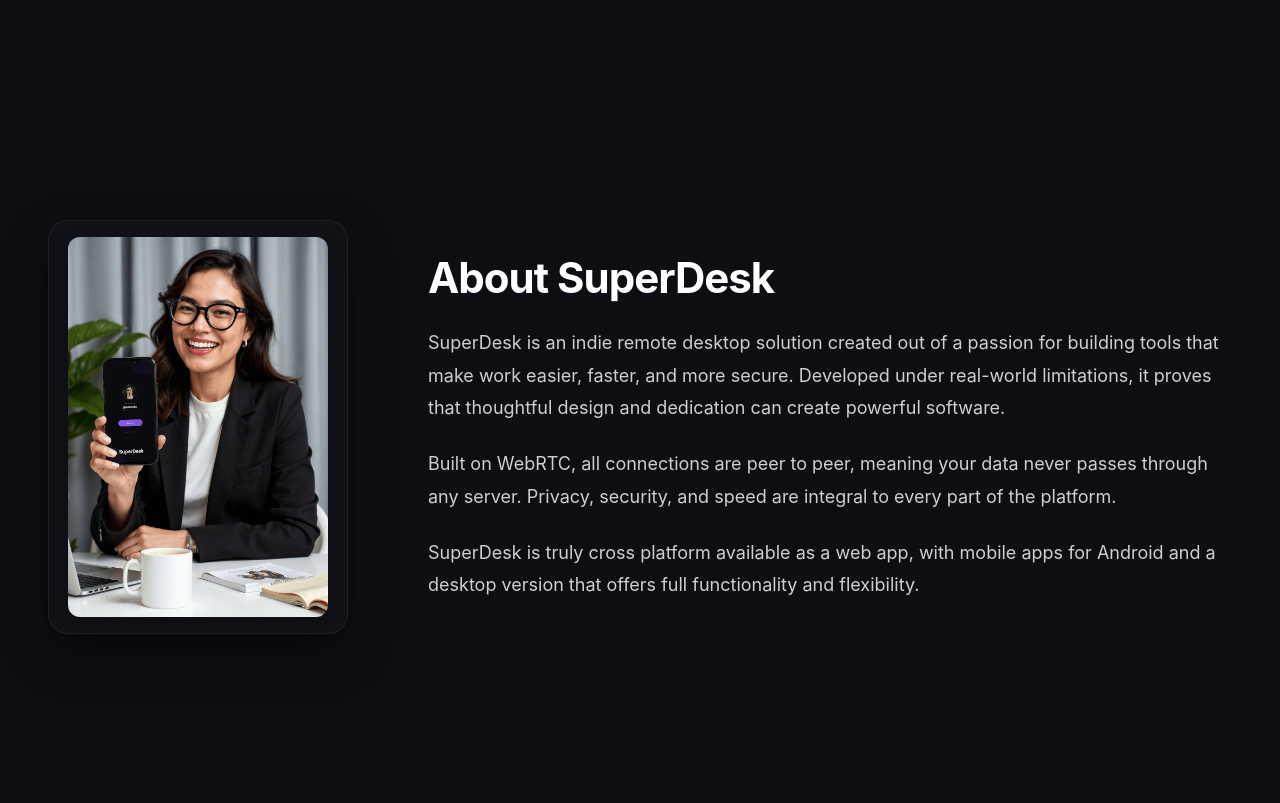
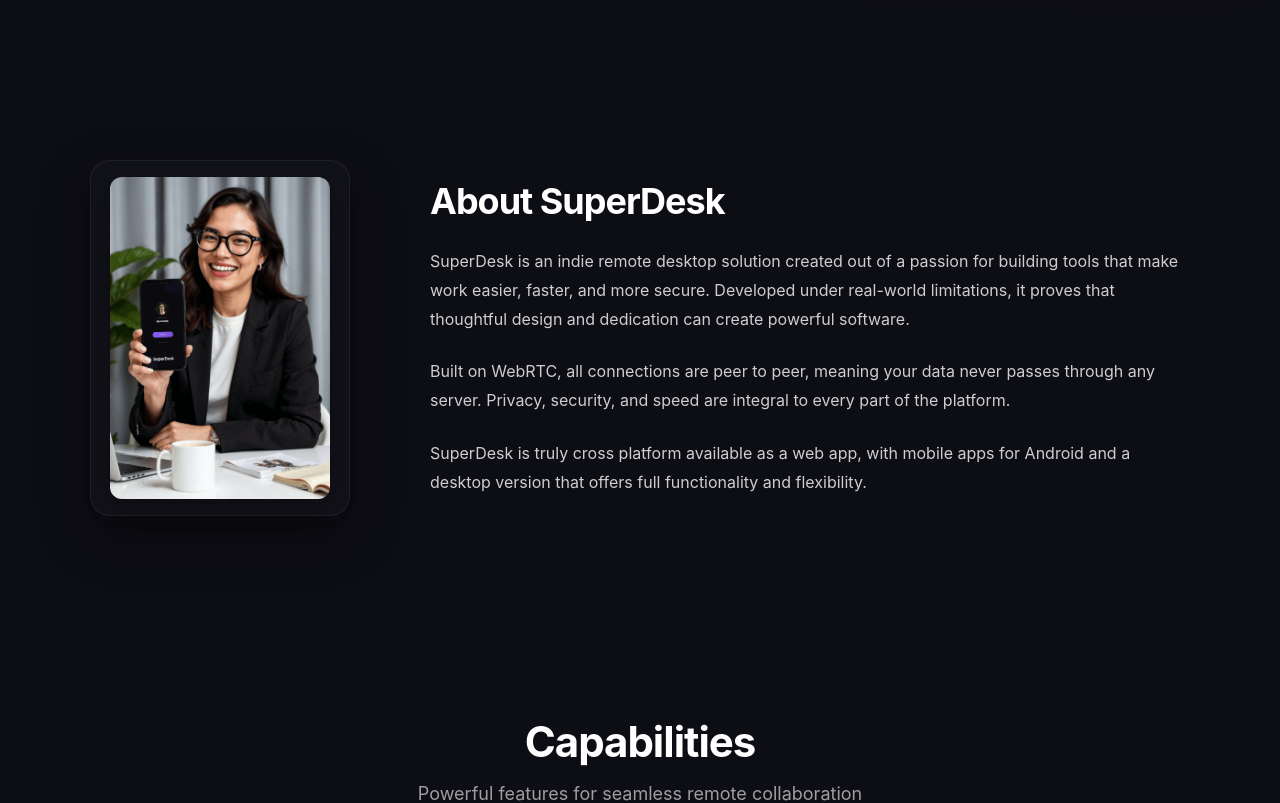
Before and after one commit to neeer4j/SuperDesk, a React (Create React App) app in the folder client/: page / in a window 1280 px wide. Shown: the part 680-1483 px from the top of the page. Built offline with nearby package versions, Linux system fonts and the light colour scheme; no server answers.

Commit message:
reduced about section size and hero spacing

```diff
--- a/client/src/portfolio.css
+++ b/client/src/portfolio.css
@@ -351,7 +351,8 @@
   display: flex;
   align-items: center;
   justify-content: center;
-  padding: 120px 48px 80px;
+  padding: 120px 48px 40px;
+  /* Reduced bottom padding */
   position: relative;
   overflow: hidden;
 }
@@ -460,12 +461,14 @@
 
 /* About Section */
 .portfolio-about {
-  padding: 100px 48px;
+  padding: 40px 48px 100px;
+  /* Reduced top padding */
   background-color: #0d0d14;
 }
 
 .portfolio-about-container {
-  max-width: 1200px;
+  max-width: 1100px;
+  /* Reduced width */
   margin: 0 auto;
   display: flex;
   align-items: center;
@@ -473,12 +476,14 @@
 }
 
 .portfolio-about-container h2 {
-  font-size: 42px !important;
+  font-size: 36px !important;
+  /* Reduced font size */
 }
 
 .portfolio-about-image {
   flex-shrink: 0;
-  width: 300px;
+  width: 260px;
+  /* Reduced width */
   padding: 16px;
   background: rgba(255, 255, 255, 0.02);
   border: 1px solid rgba(255, 255, 255, 0.06);
@@ -488,7 +493,8 @@
 
 .portfolio-about-image img {
   width: 100%;
-  max-width: 260px;
+  max-width: 220px;
+  /* Reduced width */
   height: auto;
   border-radius: 12px;
   box-shadow: 0 8px 24px rgba(0, 0, 0, 0.3);
@@ -500,14 +506,16 @@
 }
 
 .portfolio-about-text h2 {
-  font-size: 36px;
+  font-size: 32px;
+  /* Reduced font size */
   font-weight: 700;
   margin-bottom: 24px;
   letter-spacing: -1px;
 }
 
 .portfolio-about-text p {
-  font-size: 18px;
+  font-size: 16px;
+  /* Reduced font size */
   color: rgba(255, 255, 255, 0.8);
   line-height: 1.8;
   margin-bottom: 24px;
```
